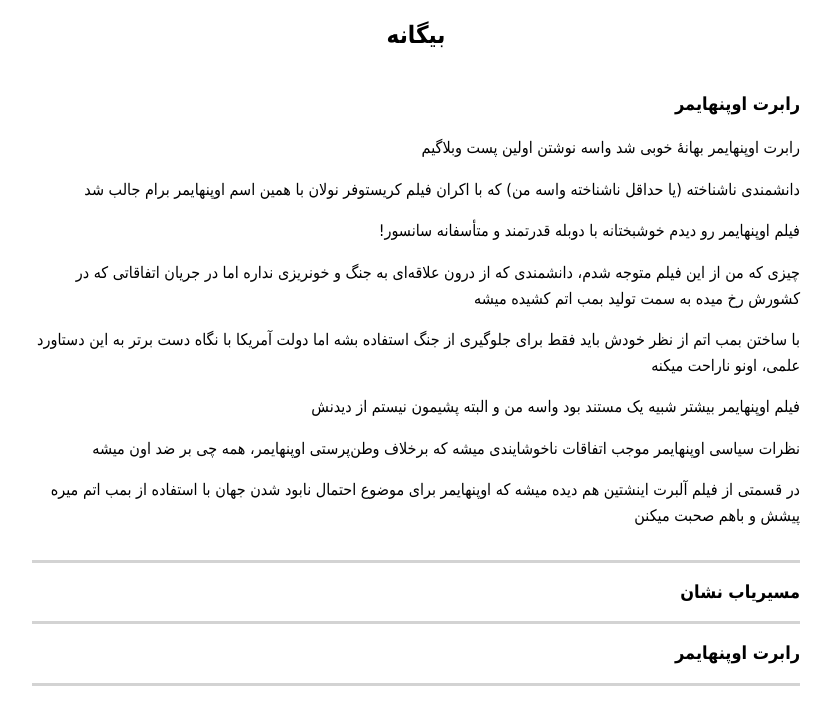
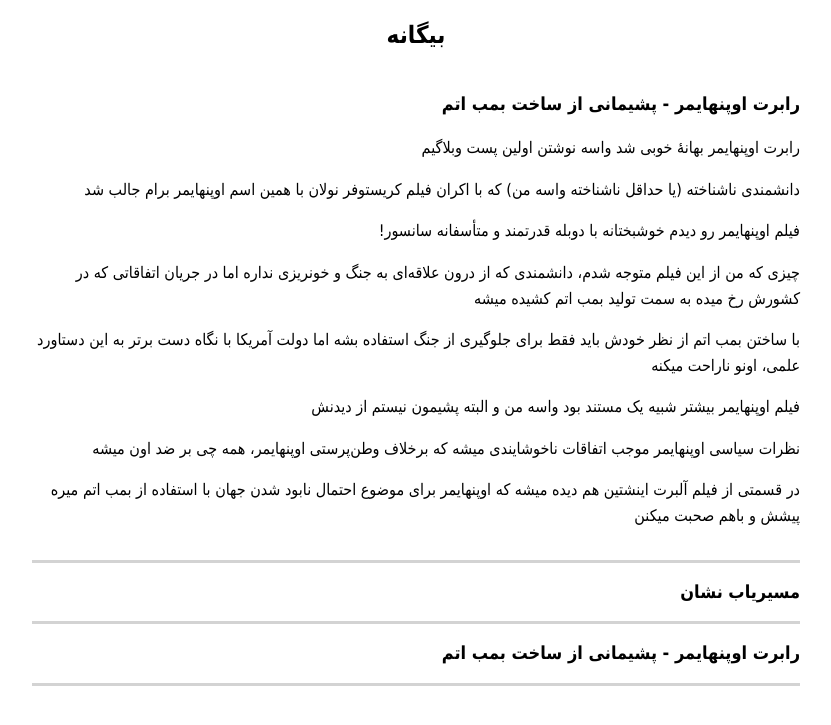
Before and after one commit to darkblog/darkblog.github.io, a Jekyll site: the page built from _posts/2023-8-7-1.md, in a window 1280 px wide. Shown: the top 725 px of the page, without its empty margins (308-1139 px from the left). Built offline with Jekyll 4.4.1, drawn with Linux system fonts in a browser that asks for light colours.

Commit message:
Update 2023-8-7-1.md

```diff
--- a/_posts/2023-8-7-1.md
+++ b/_posts/2023-8-7-1.md
@@ -1,6 +1,6 @@
 ---
 layout: post
-title: رابرت اوپنهایمر
+title: رابرت اوپنهایمر - پشیمانی از ساخت بمب اتم
 ---
 
 رابرت اوپنهایمر بهانهٔ خوبی شد واسه نوشتن اولین پست وبلاگیم
```
